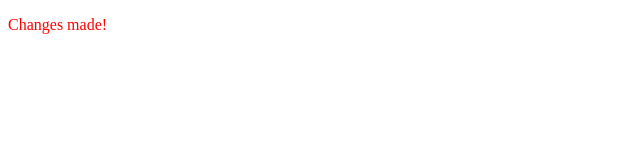
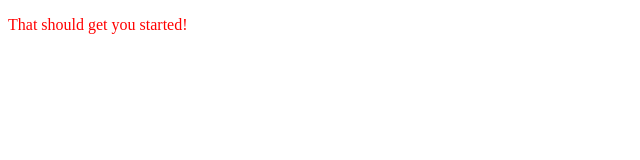
Before and after one commit to bradytrudeau/bradytrudeau.github.io, a plain HTML site: page index.html in a window 1280 px wide. Shown: the whole page, without its empty margins (0-640 px from the left). Drawn offline with Linux system fonts and the light colour scheme.

Commit message:
Final Text Change Tutorial

```diff
--- a/index.html
+++ b/index.html
@@ -6,6 +6,6 @@
  </head>
 
  <body>
-  <p>Changes made!</p>
+  <p>That should get you started!</p>
  </body>
 </html>
```
